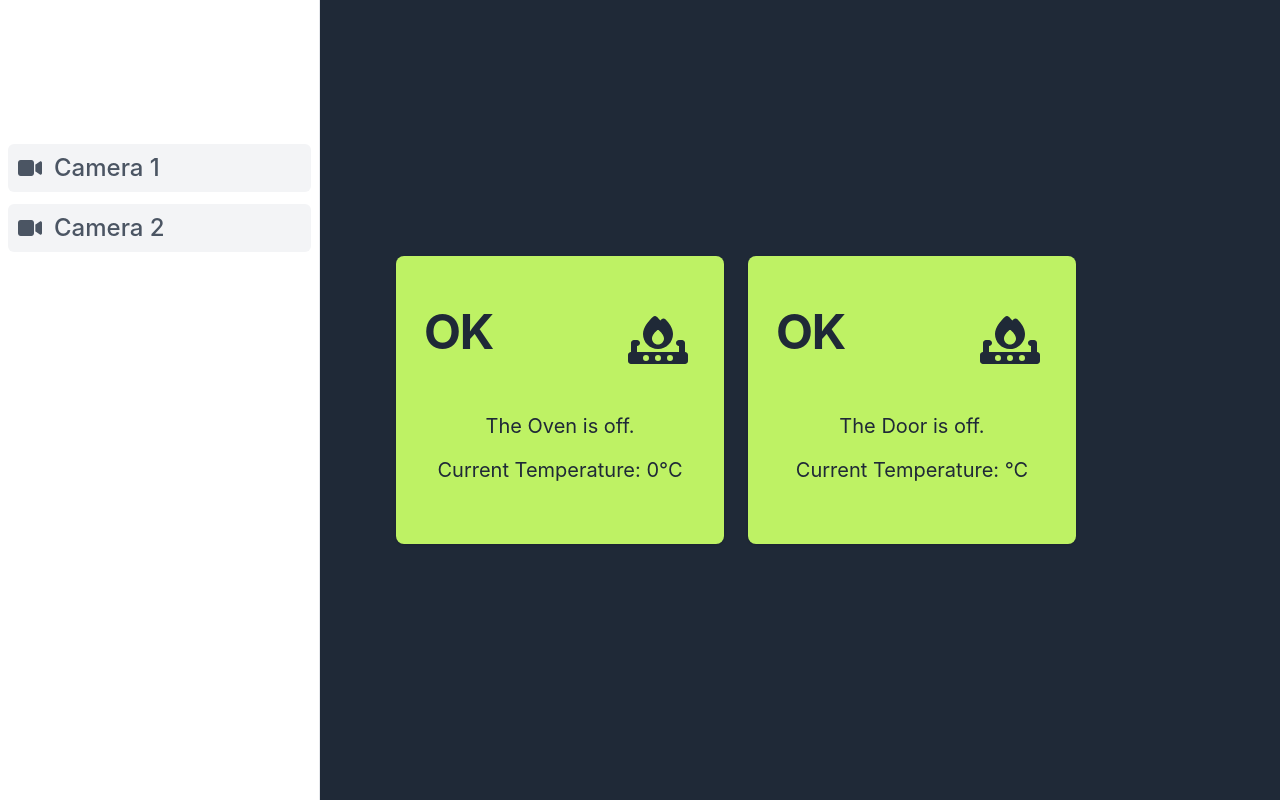
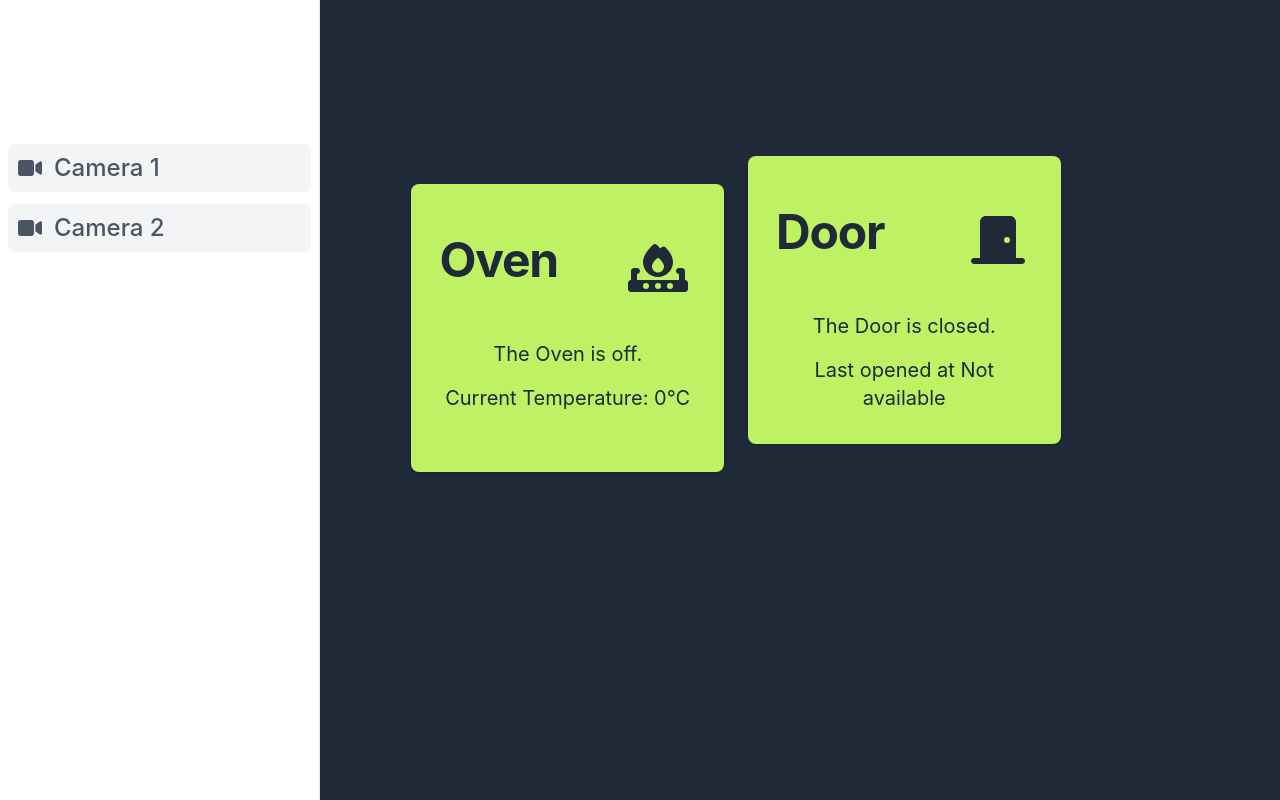
Before and after one commit to tildeeine/home_safety_iot, a React (Create React App) app in the folder dashboard/: page / in a window 1280 px wide. Built offline with nearby package versions, Linux system fonts and the light colour scheme; no server answers.

Commit message:
fix: Added door-centered component

```diff
--- a/dashboard/src/App.js
+++ b/dashboard/src/App.js
@@ -1,10 +1,12 @@
 import React, { useState, useEffect } from 'react';
 import axios from 'axios';
 import './index.css';
-import StatusCard from './StatusCard';
+import StatusCardOven from './StatusCardOven';
+import DoorStatusCard from './StatusCardDoor';
 import Sidebar from './Sidebar';
 import Modal from './Modal';
-import { faFireBurner } from '@fortawesome/free-solid-svg-icons';
+import { faFireBurner, faDoorClosed, faDoorOpen } from '@fortawesome/free-solid-svg-icons';
+
 
 // Constants for API URLs
 const RPI_IP = "172.20.10.14";
@@ -27,8 +29,12 @@ function App() {
   // State hooks
   const [appliances, setAppliances] = useState({
     Oven: { temperature: 0, status: Status.OK, icon: faFireBurner },
-    Door: { status: Status.OK, icon: faFireBurner }, // Example of other appliance
+    Door: { isOpen: false, lastOpened: 'Not available', status: Status.OK, icon: faFireBurner }, // Example of other appliance
     // Add other appliances as needed
+  });
+  const [doorStatus, setDoorStatus] = useState({
+    isOpen: false,
+    lastOpened: 'Not available'
   });
   const [isModalOpen, setIsModalOpen] = useState(false);
   const [selectedAppliance, setSelectedAppliance] = useState(null);
@@ -47,20 +53,23 @@ function App() {
       const responses = await Promise.all([
         axios.get(`${RPI_URL}/temperature`),
         axios.get(`${RPI_URL}/temp_alert_status`),
+        axios.get(`${RPI_URL}/door_open_status`),
+        axios.get(`${RPI_URL}/door_last_opened`),
+        axios.get(`${RPI_URL}/door_alert_Status`),
         // Add other endpoints as needed for different appliances
       ]);
       const tempResponse = responses[0];
-      const alertResponse = responses[1];
+      const ovenAlert = responses[1];
+      const doorOpenStatus = responses[2];
+      const lastOpened = responses[3];
+      const doorAlert = responses[4];
 
-      // Update only the oven's temperature and status
-      setAppliances(prev => ({
-        ...prev,
-        Oven: {
-          ...prev.Oven,
-          temperature: tempResponse.data.temperature,
-          status: alertResponse.data.alert >= 2 ? Status.PROBLEM : alertResponse.data.alert === 1 ? Status.WARNING : Status.OK
-        },
-        // Update other appliances here if needed
+      // Update only inputs and status'
+      setAppliances(prevAppliances => ({
+        ...prevAppliances,
+        Oven: { ...prevAppliances.Oven, temperature: tempResponse, status: ovenAlert },
+        Door: { ...prevAppliances.Door, isOpen: doorOpenStatus, lastOpened: lastOpened, status: doorAlert },
+        // Update other appliances similarly
       }));
     } catch (error) {
       console.error('Error fetching data:', error);
@@ -103,17 +112,36 @@ function App() {
       <Sidebar />
       <div className='absolute inset-0 z-10 w-screen h-full xl:p-32 xl:pr-48 xl:pl-96 md:p-18 md:pl-52 p-10 h-auto flex flex-row flex-wrap justify-evenly bg-gray-800'>
         {/* <img src={imageUrl} alt="Latest from Nicla Vision" /> */}
-        {Object.entries(appliances).map(([name, { icon, status, temperature }]) => (
-          <StatusCard
+        <div className='status-cards-container'>
+          {Object.entries(appliances).map(([name, appliance]) => {
+            switch (name) {
+              case "Oven":
+                return (
+                  <StatusCardOven
                     key={name}
                     appliance={name}
-            icon={icon}
-            status={status}
-            temperature={name === "Oven" ? temperature : undefined}
+                    icon={appliance.icon}
+                    status={appliance.status}
+                    temperature={appliance.temperature}
                     onClick={() => handleCardClick(name)}
                   />
-
-        ))}
+                );
+              case "Door":
+                return (
+                  <DoorStatusCard
+                    key={name}
+                    appliance={name}
+                    isOpen={appliance.isOpen}
+                    lastOpened={appliance.lastOpened}
+                    onClick={() => handleCardClick(name)}
+                    status={appliance.status}
+                  />
+                );
+              default:
+                // Handle other appliances or return null if no specific component
+                return null;
+            }
+          })}
           <Modal
             isOpen={isModalOpen}
             onClose={() => setIsModalOpen(false)}
@@ -124,7 +152,8 @@ function App() {
             status={appliances[selectedAppliance]?.status}
           />
         </div>
-    </div >
+      </div>
+    </div>
   );
 }
 
--- /dev/null
+++ b/dashboard/src/StatusCardDoor.js
@@ -0,0 +1,40 @@
+import React from 'react';
+import { faDoorOpen, faDoorClosed } from '@fortawesome/free-solid-svg-icons';
+import { FontAwesomeIcon } from '@fortawesome/react-fontawesome';
+
+const Status = {
+    OK: 'OK',
+    WARNING: 'Warning',
+    PROBLEM: 'Problem'
+};
+const backgroundColorClasses = {
+    [Status.OK]: "bg-lime-300 hover:bg-lime-200 text-gray-800",
+    [Status.WARNING]: "bg-amber-300 hover:bg-amber-200 text-gray-800",
+    [Status.PROBLEM]: "bg-orange-600 hover:bg-orange-500 text-gray-100",
+};
+
+const StatusCardDoor = ({ isOpen, lastOpened, appliance, onClick, status }) => {
+    const statusMessage = {
+        [Status.OK]: `The ${appliance} is closed.`,
+        [Status.WARNING]: `Warning: The ${appliance} door has been open for a while!`,
+        [Status.PROBLEM]: `Problem: The ${appliance} door has been open for too long!`,
+    };
+
+    // Determine icon and status message based on isOpen
+    const icon = isOpen ? faDoorOpen : faDoorClosed;
+
+    return (
+        <button className="link-like-button w-1/2 justify-items-center px-3 py-7" onClick={onClick}>
+            <div className={`mx-auto block lg:max-w-xl md:max-w-md md:min-h-72 min-h-64 p-7 rounded-lg shadow ${backgroundColorClasses[status]}`}>
+                <div className='flex flex-row py-6 justify-between'>
+                    <h5 className="mb-2 md:text-5xl sm:text-4xl text-2xl font-bold tracking-tight text-gray-800">{appliance}</h5>
+                    <FontAwesomeIcon icon={icon} className="text-5xl p-2" />
+                </div>
+                <p className="font-normal md:text-xl text-md pt-4">{statusMessage[status]}</p>
+                <p className="font-normal md:text-xl text-md pt-4"> Last opened at {lastOpened}</p>
+            </div>
+        </button>
+    );
+};
+
+export default StatusCardDoor;
--- a/dashboard/src/StatusCard.js
+++ b/dashboard/src/StatusCardOven.js
@@ -13,7 +13,7 @@ const backgroundColorClasses = {
     [Status.PROBLEM]: "bg-orange-600 hover:bg-orange-500 text-gray-100",
 };
 
-function StatusCard({ appliance, icon, status, temperature, onClick }) {
+function StatusCardOven({ appliance, icon, status, temperature, onClick }) {
     const statusMessage = {
         [Status.OK]: `The ${appliance} is off.`,
         [Status.WARNING]: `Warning: The ${appliance}'s temperature is high!`,
@@ -24,7 +24,7 @@ function StatusCard({ appliance, icon, status, temperature, onClick }) {
         <button className="link-like-button w-1/2 justify-items-center px-3 py-7" onClick={onClick}>
             <div className={`mx-auto block lg:max-w-xl md:max-w-md md:min-h-72 min-h-64 p-7 rounded-lg shadow ${backgroundColorClasses[status]}`}>
                 <div className='flex flex-row py-6 justify-between'>
-                    <h5 className="mb-2 md:text-5xl sm:text-4xl text-2xl font-bold tracking-tight text-gray-800">{status}</h5>
+                    <h5 className="mb-2 md:text-5xl sm:text-4xl text-2xl font-bold tracking-tight text-gray-800">{appliance}</h5>
                     <FontAwesomeIcon icon={icon} className="text-5xl p-2" />
                 </div>
                 <p className="font-normal md:text-xl text-md pt-4">{statusMessage[status]}</p>
@@ -34,4 +34,4 @@ function StatusCard({ appliance, icon, status, temperature, onClick }) {
     );
 }
 
-export default StatusCard;
+export default StatusCardOven;
```
Lines whose indentation alone changed are shown as unchanged.
